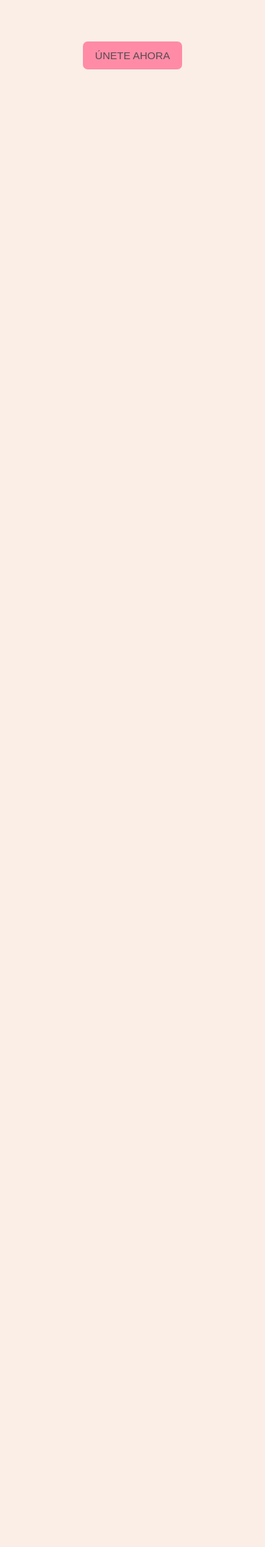
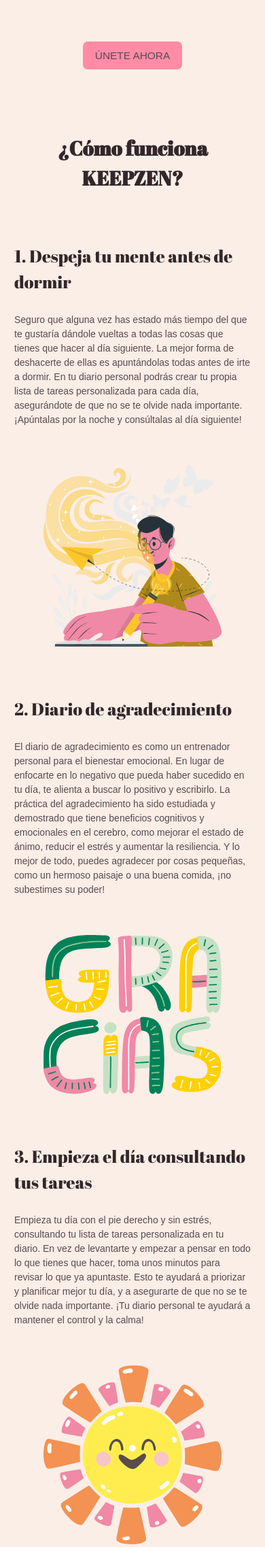
Before and after one commit to deladaw/KEEPZEN, a PHP site: page / in a window 390 px wide. Shown: the part 796-3071 px from the top of the page at 68% size. Before the commit the page ends 898 px from the top, so only its background shows below. Run offline with PHP 8.4, Linux system fonts and the light colour scheme; some libraries are stand-ins or nearby versions; some web fonts are replaced.

Commit message:
Añadida sección landing: FEATURES. Añadido componente FEATURES, todo responsive"

```diff
--- a/index.html
+++ b/index.html
@@ -48,5 +48,80 @@
         />
       </div>
     </header>
+    <section class="landing">
+      <div class="landing__features">
+        <h2 class="lading__features-title heading-secondary">
+          ¿Cómo funciona KEEPZEN?
+        </h2>
+        <div class="features">
+          <div class="features__info">
+            <h3 class="features__info-title heading-tertiary">
+              1. Despeja tu mente antes de dormir
+            </h3>
+            <!-- INFO 1 -->
+            <p class="features__info-desc">
+              Seguro que alguna vez has estado más tiempo del que te gustaría
+              dándole vueltas a todas las cosas que tienes que hacer al día
+              siguiente. La mejor forma de deshacerte de ellas es apuntándolas
+              todas antes de irte a dormir. En tu diario personal podrás crear
+              tu propia lista de tareas personalizada para cada día,
+              asegurándote de que no se te olvide nada importante. ¡Apúntalas
+              por la noche y consúltalas al día siguiente!
+            </p>
+          </div>
+          <img
+            class="features__img"
+            src="img/landing_page/boy_writing.svg"
+            alt="chico escribiendo en un diario"
+          />
+        </div>
+        <!-- INFO 2 -->
+        <div class="features features-reverse">
+          <div class="features__info">
+            <h3 class="features__info-title heading-tertiary">
+              2. Diario de agradecimiento
+            </h3>
+            <p class="features__info-desc">
+              El diario de agradecimiento es como un entrenador personal para el
+              bienestar emocional. En lugar de enfocarte en lo negativo que
+              pueda haber sucedido en tu día, te alienta a buscar lo positivo y
+              escribirlo. La práctica del agradecimiento ha sido estudiada y
+              demostrado que tiene beneficios cognitivos y emocionales en el
+              cerebro, como mejorar el estado de ánimo, reducir el estrés y
+              aumentar la resiliencia. Y lo mejor de todo, puedes agradecer por
+              cosas pequeñas, como un hermoso paisaje o una buena comida, ¡no
+              subestimes su poder!
+            </p>
+          </div>
+          <img
+            class="features__img"
+            src="img/landing_page/thanks_features.svg"
+            alt="chico escribiendo en un diario"
+          />
+        </div>
+        <!-- INFO 3 -->
+        <div class="features">
+          <div class="features__info">
+            <h3 class="features__info-title heading-tertiary">
+              3. Empieza el día consultando tus tareas
+            </h3>
+            <p class="features__info-desc">
+              Empieza tu día con el pie derecho y sin estrés, consultando tu
+              lista de tareas personalizada en tu diario. En vez de levantarte y
+              empezar a pensar en todo lo que tienes que hacer, toma unos
+              minutos para revisar lo que ya apuntaste. Esto te ayudará a
+              priorizar y planificar mejor tu día, y a asegurarte de que no se
+              te olvide nada importante. ¡Tu diario personal te ayudará a
+              mantener el control y la calma!
+            </p>
+          </div>
+          <img
+            class="features__img"
+            src="img/landing_page/sun_features.svg"
+            alt="chico escribiendo en un diario"
+          />
+        </div>
+      </div>
+    </section>
   </body>
 </html>
--- /dev/null
+++ b/sass/COMPONENTS/_features.scss
@@ -0,0 +1,33 @@
+.features {
+  width: 100%;
+  display: flex;
+  gap: 4rem;
+  justify-content: space-between;
+  align-items: center;
+  padding-top: $paddingXL;
+  padding-bottom: $paddingXL;
+
+  &__info {
+    max-width: 33rem;
+
+    &-title {
+      margin-bottom: 1.875rem;
+    }
+  }
+
+  &__img {
+    width: 100%;
+    max-width: 18.75rem;
+    min-width: 12.5rem;
+  }
+
+  &-reverse {
+    flex-direction: row-reverse;
+  }
+}
+
+@include mv(620px) {
+  .features {
+    flex-direction: column;
+  }
+}
--- a/sass/PAGES/_landing_home.scss
+++ b/sass/PAGES/_landing_home.scss
@@ -0,0 +1,14 @@
+.landing {
+  &__features {
+    max-width: $anchura;
+    margin: $center;
+    padding-top: $paddingXL;
+    padding-bottom: $paddingXL;
+
+    .heading-secondary {
+      text-align: center;
+      padding-top: $paddingXL;
+      padding-bottom: $paddingXL;
+    }
+  }
+}
--- a/sass/main.css
+++ b/sass/main.css
@@ -136,6 +136,35 @@ h6 {
   letter-spacing: 1.5%;
 }
 
+.features {
+  width: 100%;
+  display: flex;
+  gap: 4rem;
+  justify-content: space-between;
+  align-items: center;
+  padding-top: 2.625rem;
+  padding-bottom: 2.625rem;
+}
+.features__info {
+  max-width: 33rem;
+}
+.features__info-title {
+  margin-bottom: 1.875rem;
+}
+.features__img {
+  width: 100%;
+  max-width: 18.75rem;
+  min-width: 12.5rem;
+}
+.features-reverse {
+  flex-direction: row-reverse;
+}
+
+@media screen and (max-width: 620px) {
+  .features {
+    flex-direction: column;
+  }
+}
 .nav__container {
   max-width: 71.25rem;
   margin: 0 auto;
@@ -255,6 +284,18 @@ h6 {
   grid-auto-flow: dense;
 }
 
+.landing__features {
+  max-width: 71.25rem;
+  margin: 0 auto;
+  padding-top: 2.625rem;
+  padding-bottom: 2.625rem;
+}
+.landing__features .heading-secondary {
+  text-align: center;
+  padding-top: 2.625rem;
+  padding-bottom: 2.625rem;
+}
+
 @media screen and (max-width: 860px) {
   html {
     font-size: 14px !important;
--- a/sass/main.scss
+++ b/sass/main.scss
@@ -5,6 +5,7 @@
 @import "components/borders";
 @import "components/buttons";
 @import "components/headings";
+@import "components/features";
 @import "layout/nav";
 @import "layout/header";
 @import "layout/footer";
```
Also changed, not shown: img/landing_page/boy_writing.svg (added), img/landing_page/sun_features.svg (added), img/landing_page/thanks_features.svg (added), 1 other file.
